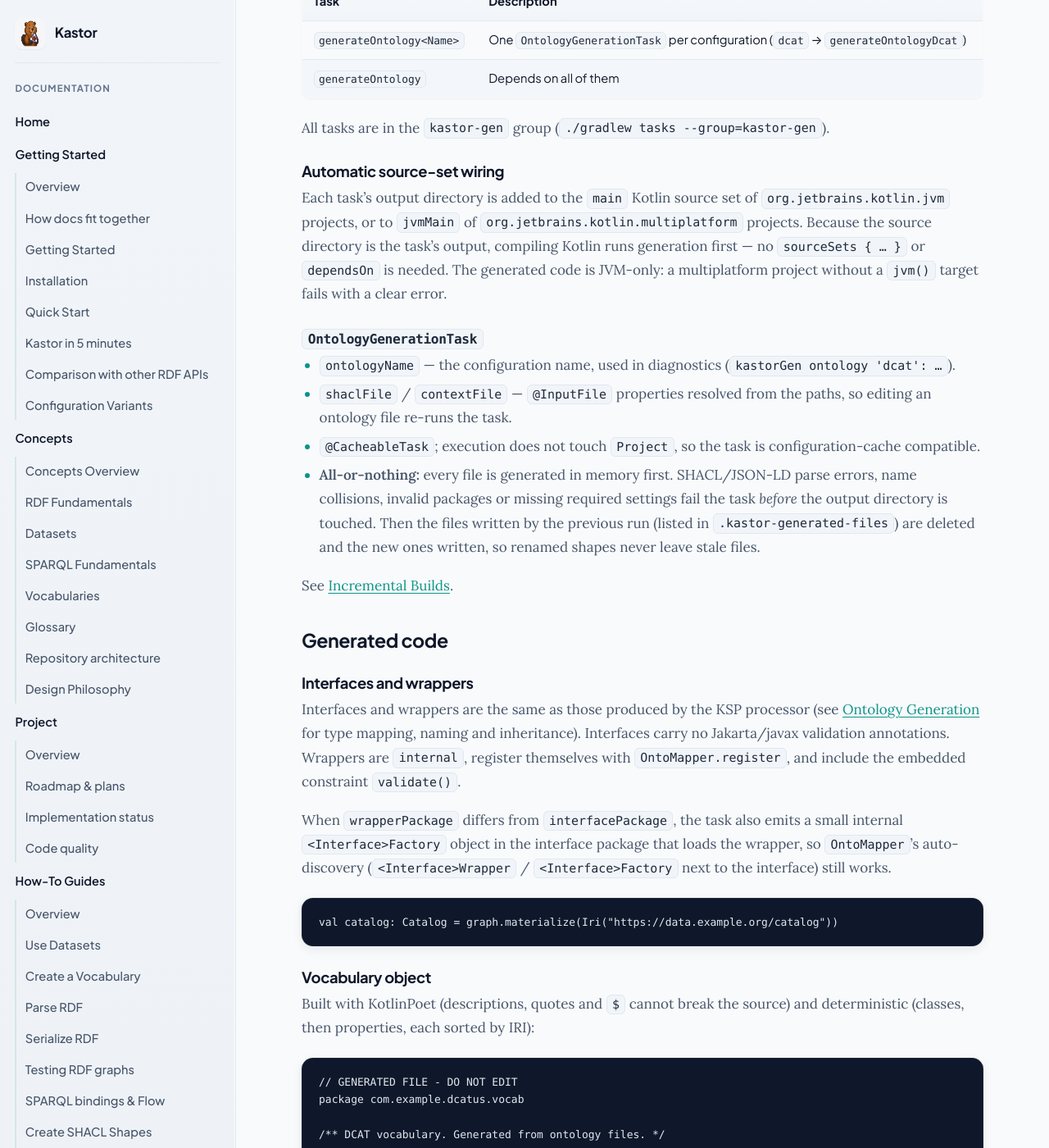
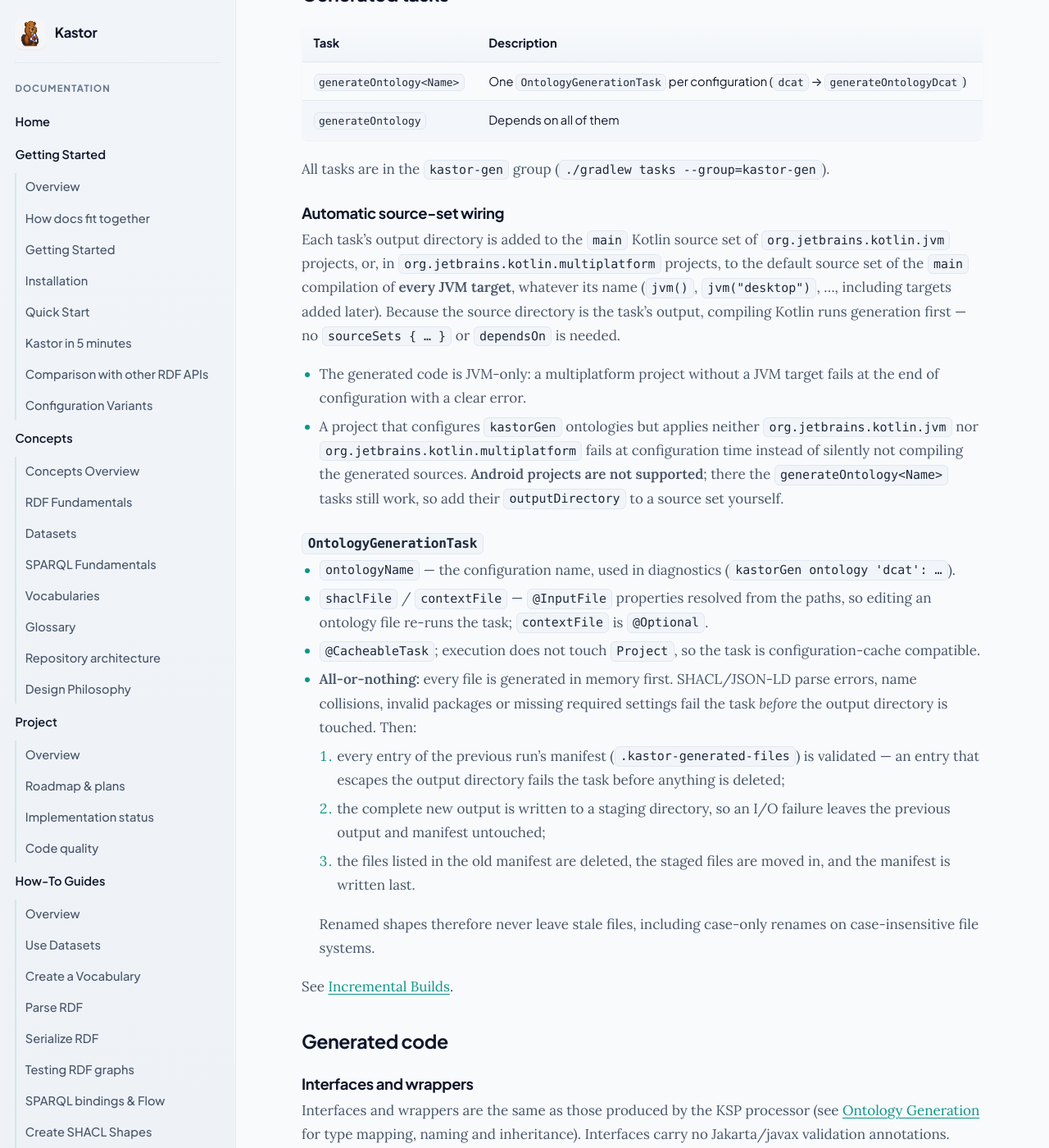
Before and after one commit to geoknoesis/kastor, a Jekyll site: the page built from docs/kastor-gen/reference/gradle-plugin.md, in a window 1280 px wide and 1400 px high, scrolled down 4377 px. Shown: the whole window at 82% size. Built offline with Jekyll 4.4.1, drawn with Linux system fonts in a browser that asks for light colours; our own code applies the rules of GitHub Pages for plain Markdown files; some of the changed text lies outside the part shown.

Commit message:
docs(kastor-gen): document Gradle plugin staging, optional context and Kotlin wiring
- manifest validated before deleting; new output staged before replacing
- JSON-LD context optional (DSL name falls back to the SHACL file name)
- multiplatform wiring of every JVM target's main compilation (e.g. jvm("desktop"))
- projects without Kotlin JVM/multiplatform plugin fail clearly; Android unsupported

Co-Authored-By: Claude Opus 5 (1M context) <noreply@anthropic.com>

```diff
--- a/docs/kastor-gen/reference/gradle-plugin.md
+++ b/docs/kastor-gen/reference/gradle-plugin.md
@@ -4,8 +4,9 @@
 
 ## Overview
 
-The Kastor Gen Gradle plugin (`com.geoknoesis.kastor.gen`) generates code from a SHACL shapes file and a
-JSON-LD context file at build time, configured entirely in the build script (no `@Rdf` annotation needed).
+The Kastor Gen Gradle plugin (`com.geoknoesis.kastor.gen`) generates code from a SHACL shapes file and an
+optional JSON-LD context file at build time, configured entirely in the build script (no `@Rdf` annotation
+needed).
 For each configured ontology it can generate:
 
 - domain interfaces,
@@ -117,7 +118,7 @@ Every optional setting is `null` until you assign it; the task then applies the
 | Property | Type | Default | Description |
 |----------|------|---------|-------------|
 | `shaclPath` | `String` | required | SHACL file. Absolute, or relative to the project directory; if not found there, relative to `src/main/resources` |
-| `contextPath` | `String` | required | JSON-LD context file, resolved the same way |
+| `contextPath` | `String` | optional | JSON-LD context file, resolved the same way. Without it, type and property names come from IRI local names and `sh:name` |
 | `interfacePackage` | `String?` | **required** — the task fails with `interfacePackage must be set` | Package for interfaces |
 | `wrapperPackage` | `String?` | `interfacePackage` | Package for wrappers |
 | `vocabularyPackage` | `String?` | `interfacePackage` | Package for the vocabulary object |
@@ -129,7 +130,7 @@ Every optional setting is `null` until you assign it; the task then applies the
 | `vocabularyNamespace` | `String?` | — | Namespace IRI |
 | `vocabularyPrefix` | `String?` | — | Prefix |
 | `generateDsl` | `Boolean?` | `false` | Generate the instance DSL |
-| `dslName` | `String?` | derived from the context file name | Top-level DSL function name; an explicit value must match `[a-zA-Z][a-zA-Z0-9]*` |
+| `dslName` | `String?` | derived from the context file name (the SHACL file name when no context is set) | Top-level DSL function name; an explicit value must match `[a-zA-Z][a-zA-Z0-9]*` |
 | `outputDirectory` | `String?` | `build/generated/sources/kastor-gen` | Output base directory, relative to the project directory; the ontology name is appended |
 
 Validation performed before anything is written:
@@ -151,20 +152,36 @@ All tasks are in the `kastor-gen` group (`./gradlew tasks --group=kastor-gen`).
 ### Automatic source-set wiring
 
 Each task's output directory is added to the `main` Kotlin source set of `org.jetbrains.kotlin.jvm`
-projects, or to `jvmMain` of `org.jetbrains.kotlin.multiplatform` projects. Because the source directory is
-the task's output, compiling Kotlin runs generation first — no `sourceSets { … }` or `dependsOn` is needed.
-The generated code is JVM-only: a multiplatform project without a `jvm()` target fails with a clear error.
+projects, or, in `org.jetbrains.kotlin.multiplatform` projects, to the default source set of the `main`
+compilation of **every JVM target**, whatever its name (`jvm()`, `jvm("desktop")`, …, including targets
+added later). Because the source directory is the task's output, compiling Kotlin runs generation first — no
+`sourceSets { … }` or `dependsOn` is needed.
+
+- The generated code is JVM-only: a multiplatform project without a JVM target fails at the end of
+  configuration with a clear error.
+- A project that configures `kastorGen` ontologies but applies neither `org.jetbrains.kotlin.jvm` nor
+  `org.jetbrains.kotlin.multiplatform` fails at configuration time instead of silently not compiling the
+  generated sources. **Android projects are not supported**; there the `generateOntology<Name>` tasks still
+  work, so add their `outputDirectory` to a source set yourself.
 
 ### `OntologyGenerationTask`
 
 - `ontologyName` — the configuration name, used in diagnostics (`kastorGen ontology 'dcat': …`).
 - `shaclFile` / `contextFile` — `@InputFile` properties resolved from the paths, so editing an ontology
-  file re-runs the task.
+  file re-runs the task; `contextFile` is `@Optional`.
 - `@CacheableTask`; execution does not touch `Project`, so the task is configuration-cache compatible.
 - **All-or-nothing:** every file is generated in memory first. SHACL/JSON-LD parse errors, name
   collisions, invalid packages or missing required settings fail the task *before* the output directory is
-  touched. Then the files written by the previous run (listed in `.kastor-generated-files`) are deleted and
-  the new ones written, so renamed shapes never leave stale files.
+  touched. Then:
+  1. every entry of the previous run's manifest (`.kastor-generated-files`) is validated — an entry that
+     escapes the output directory fails the task before anything is deleted;
+  2. the complete new output is written to a staging directory, so an I/O failure leaves the previous
+     output and manifest untouched;
+  3. the files listed in the old manifest are deleted, the staged files are moved in, and the manifest is
+     written last.
+
+  Renamed shapes therefore never leave stale files, including case-only renames on case-insensitive file
+  systems.
 
 See [Incremental Builds](../guides/incremental-builds.md).
 
@@ -256,7 +273,18 @@ add distinct context terms.
 **`cannot read SHACL file …`** — the file does not exist or is not valid Turtle. Relative paths are tried
 against the project directory, then `src/main/resources`; `--info` logs the resolved absolute paths.
 
-**`Kotlin source set 'jvmMain' not found`** — add a `jvm()` target to the multiplatform project.
+**`kastor-gen: no JVM target found in …`** — add a JVM target (`jvm()` or `jvm("name")`) to the
+multiplatform project.
+
+**`kastor-gen: … configures kastorGen ontologies but applies neither org.jetbrains.kotlin.jvm nor
+org.jetbrains.kotlin.multiplatform`** — apply one of them. Android projects are not supported; add the
+`outputDirectory` of the `generateOntology<Name>` tasks to a source set yourself.
+
+**`generated-files manifest escapes the output directory`** — `.kastor-generated-files` in the output
+directory was edited or corrupted; nothing was deleted. Remove the output directory and run the task again.
+
+**`cannot write generated files: …`** — writing to the staging directory failed; the previous output is
+unchanged.
 
 ## Related Documentation
 
```
Also changed, not shown: other parts of docs/kastor-gen/reference/gradle-plugin.md (+1 -1 lines), docs/kastor-gen/guides/incremental-builds.md (+17 -7 lines), docs/kastor-gen/tutorials/gradle-configuration.md (+13 -6 lines).
